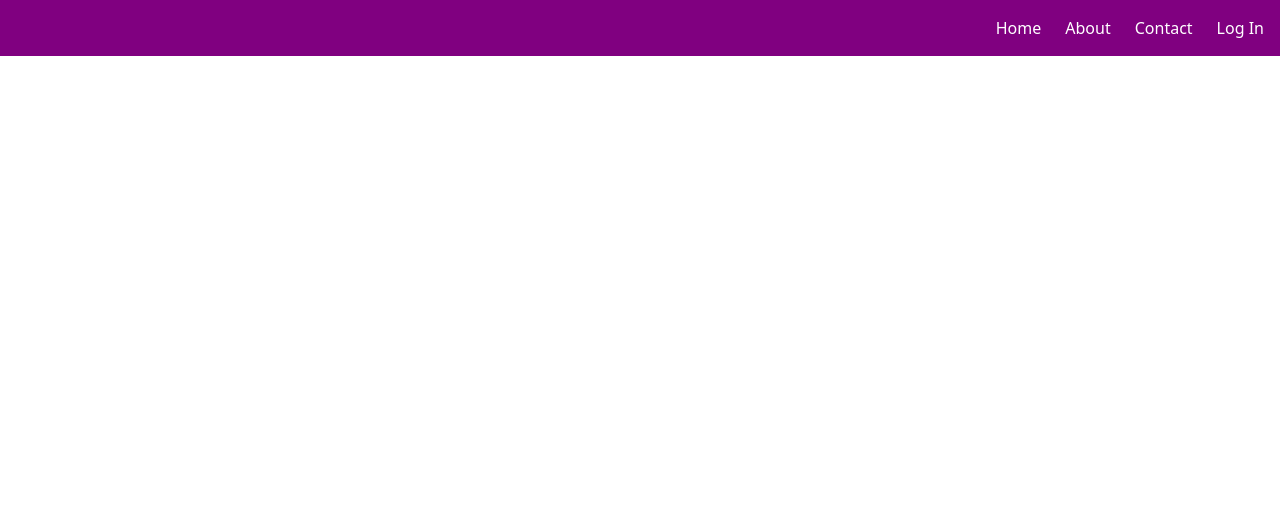
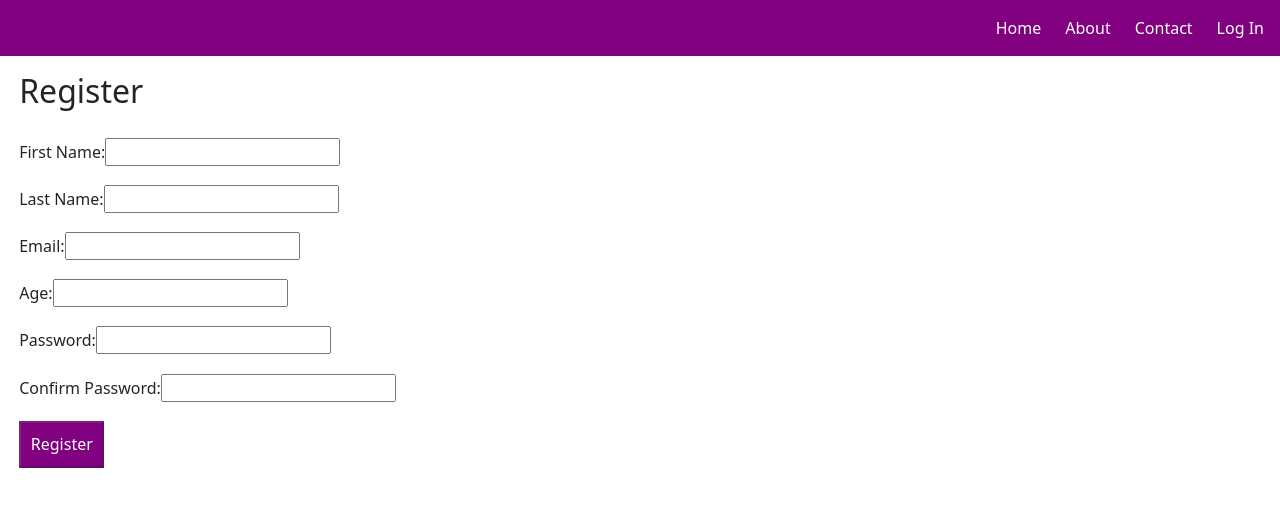
Before and after one commit to ythecoder/AngularDemo, an Angular app: page /register in a window 1280 px wide. Before the commit this address led to /. Shown: the top 506 px of the page. Built offline with nearby package versions, Linux system fonts and the light colour scheme.

Commit message:
register component

```diff
--- a/src/app/app.routes.ts
+++ b/src/app/app.routes.ts
@@ -2,9 +2,11 @@ import { Routes } from '@angular/router';
 import { HomeComponent } from './home/home.component';
 import { AboutComponent } from './about/about.component';
 import { ContactComponent } from './contact/contact.component';
+import { RegisterComponent } from './register/register.component';
 
 export const routes: Routes = [
   { path: '', component: HomeComponent },
   { path: 'about', component: AboutComponent },
   { path: 'contact', component: ContactComponent },
+  { path: 'register', component: RegisterComponent },
 ];
--- a/src/app/contact/contact.component.html
+++ b/src/app/contact/contact.component.html
@@ -24,43 +24,110 @@
   <!-- Template driven form -->
   <p>Template Driven Form</p>
   <form #singUpForm="ngForm" (ngSubmit)="onSubmit(singUpForm)">
+    <!-- First Name -->
     <div>
       <label for="firstname">First Name</label>
-      <input type="text" name="firstname" ngModel />
+      <input type="text" name="firstname" ngModel required minlength="3" />
+      <div
+        *ngIf="
+          singUpForm.controls['firstname']?.invalid &&
+          singUpForm.controls['firstname']?.touched
+        "
+      >
+        <span *ngIf="singUpForm.controls['firstname']?.errors?.['required']"
+          >First Name is required.</span
+        >
+        <span *ngIf="singUpForm.controls['firstname']?.errors?.['minlength']"
+          >First Name must be at least 3 characters long.</span
+        >
+      </div>
     </div>
 
+    <!-- Last Name -->
     <div>
       <label for="lastname">Last Name</label>
-      <input type="text" name="lastname" ngModel />
+      <input type="text" name="lastname" ngModel required minlength="3" />
+      <div
+        *ngIf="
+          singUpForm.controls['lastname']?.invalid &&
+          singUpForm.controls['lastname']?.touched
+        "
+      >
+        <span *ngIf="singUpForm.controls['lastname']?.errors?.['required']"
+          >Last Name is required.</span
+        >
+        <span *ngIf="singUpForm.controls['lastname']?.errors?.['minlength']"
+          >Last Name must be at least 3 characters long.</span
+        >
+      </div>
     </div>
 
+    <!-- Email -->
     <div>
-      <label for="email">Email </label>
-      <input type="text" id="email" name="email" ngModel />
+      <label for="email">Email</label>
+      <input type="email" id="email" name="email" ngModel required email />
+      <div
+        *ngIf="
+          singUpForm.controls['email']?.invalid &&
+          singUpForm.controls['email']?.touched
+        "
+      >
+        <span *ngIf="singUpForm.controls['email']?.errors?.['required']"
+          >Email is required.</span
+        >
+        <span *ngIf="singUpForm.controls['email']?.errors?.['email']"
+          >Please enter a valid email.</span
+        >
+      </div>
     </div>
 
+    <!-- Gender -->
     <div>
-      <label for="gender">Geneder</label>
-      <input type="radio" value="male" name="gender" ngModel /> Male
-      <input type="radio" value="female" name="gender" ngModel /> Female
+      <label for="gender">Gender</label>
+      <input type="radio" value="male" name="gender" ngModel required /> Male
+      <input type="radio" value="female" name="gender" ngModel required />
+      Female
+      <div
+        *ngIf="
+          singUpForm.controls['gender']?.invalid &&
+          singUpForm.controls['gender']?.touched
+        "
+      >
+        <span *ngIf="singUpForm.controls['gender']?.errors?.['required']"
+          >Gender is required.</span
+        >
+      </div>
     </div>
 
+    <!-- Married -->
     <div>
       <label for="isMarried">Married</label>
-      <input type="checkbox" name="isMarried" ngModel />
+      <input type="checkbox" name="isMarried" ngModel [ngModel]="false" />
     </div>
 
+    <!-- Country -->
     <div>
-      Country
-      <select name="country" ngModel>
+      <label for="country">Country</label>
+      <select name="country" ngModel required>
         <option [ngValue]="c.id" *ngFor="let c of countryList">
           {{ c.name }}
         </option>
       </select>
+      <div
+        *ngIf="
+          singUpForm.controls['country']?.invalid &&
+          singUpForm.controls['country']?.touched
+        "
+      >
+        <span *ngIf="singUpForm.controls['country']?.errors?.['required']"
+          >Country is required.</span
+        >
+      </div>
     </div>
 
+    <!-- Submit Button -->
     <div>
-      <button type="submit">Submit</button>
+      <button type="submit" [disabled]="singUpForm.invalid">Submit</button>
     </div>
   </form>
 </main>
--- a/src/app/contact/contact.component.ts
+++ b/src/app/contact/contact.component.ts
@@ -72,5 +72,6 @@ export class ContactComponent {
 
   onSubmit(contactForm: any) {
     console.log(contactForm.value);
+    alert('Form submitted successfully');
   }
 }
--- /dev/null
+++ b/src/app/register/register.component.css
@@ -0,0 +1,16 @@
+h2 {
+    margin-left: 1.2rem;
+}
+.register-form{
+    display:flex;
+    flex-direction: column;
+    gap:1.2rem;
+    padding: 1.2rem;;
+}
+
+.register-btn{
+    color:#fff;
+    background-color: purple;
+    margin-right:auto;
+    padding: 0.6rem;
+}
--- /dev/null
+++ b/src/app/register/register.component.html
@@ -0,0 +1,120 @@
+<h2>Register</h2>
+
+<form [formGroup]="profileForm" (ngSubmit)="submitForm()" class="register-form">
+  <!-- First Name -->
+  <div>
+    <label>First Name:</label>
+    <input type="text" formControlName="firstName" />
+    <div
+      *ngIf="
+        profileForm.controls['firstName'].invalid &&
+        profileForm.controls['firstName'].touched
+      "
+    >
+      <span *ngIf="profileForm.controls['firstName'].errors?.['required']"
+        >First Name is required.</span
+      >
+      <span *ngIf="profileForm.controls['firstName'].errors?.['minlength']"
+        >First Name must be at least 2 characters.</span
+      >
+    </div>
+  </div>
+
+  <!-- Last Name -->
+  <div>
+    <label>Last Name:</label>
+    <input type="text" formControlName="lastName" />
+    <div
+      *ngIf="
+        profileForm.controls['lastName'].invalid &&
+        profileForm.controls['lastName'].touched
+      "
+    >
+      <span *ngIf="profileForm.controls['lastName'].errors?.['required']"
+        >Last Name is required.</span
+      >
+    </div>
+  </div>
+
+  <!-- Email -->
+  <div>
+    <label>Email:</label>
+    <input type="email" formControlName="email" />
+    <div
+      *ngIf="
+        profileForm.controls['email'].invalid &&
+        profileForm.controls['email'].touched
+      "
+    >
+      <span *ngIf="profileForm.controls['email'].errors?.['required']"
+        >Email is required.</span
+      >
+      <span *ngIf="profileForm.controls['email'].errors?.['email']"
+        >Please enter a valid email.</span
+      >
+    </div>
+  </div>
+
+  <!-- Age -->
+  <div>
+    <label>Age:</label>
+    <input type="number" formControlName="age" />
+    <div
+      *ngIf="
+        profileForm.controls['age'].invalid &&
+        profileForm.controls['age'].touched
+      "
+    >
+      <span *ngIf="profileForm.controls['age'].errors?.['required']"
+        >Age is required.</span
+      >
+      <span *ngIf="profileForm.controls['age'].errors?.['min']"
+        >Age must be at least 18 years old.</span
+      >
+    </div>
+  </div>
+
+  <!-- Password -->
+  <div>
+    <label>Password:</label>
+    <input type="password" formControlName="password" />
+    <div
+      *ngIf="
+        profileForm.controls['password'].invalid &&
+        profileForm.controls['password'].touched
+      "
+    >
+      <span *ngIf="profileForm.controls['password'].errors?.['required']"
+        >Password is required.</span
+      >
+      <span *ngIf="profileForm.controls['password'].errors?.['minlength']"
+        >Password must be at least 6 characters.</span
+      >
+    </div>
+  </div>
+
+  <!-- Confirm Password -->
+  <div>
+    <label>Confirm Password:</label>
+    <input type="password" formControlName="confirmPassword" />
+    <div
+      *ngIf="
+        profileForm.controls['confirmPassword'].invalid &&
+        profileForm.controls['confirmPassword'].touched
+      "
+    >
+      <span *ngIf="profileForm.controls['confirmPassword'].errors?.['required']"
+        >Confirm Password is required.</span
+      >
+    </div>
+    <!-- Password Mismatch Error -->
+    <div *ngIf="profileForm.errors?.['mismatch']">
+      <span style="color: red">Passwords do not match.</span>
+    </div>
+  </div>
+
+  <!-- Submit Button -->
+  <button type="submit" [disabled]="profileForm.invalid" class="register-btn">
+    Register
+  </button>
+</form>
--- /dev/null
+++ b/src/app/register/register.component.ts
@@ -0,0 +1,51 @@
+import { CommonModule } from '@angular/common';
+import { Component } from '@angular/core';
+import {
+  AbstractControl,
+  FormBuilder,
+  FormControl,
+  FormGroup,
+  ReactiveFormsModule,
+  ValidationErrors,
+  Validators,
+} from '@angular/forms';
+
+@Component({
+  selector: 'app-register',
+  imports: [CommonModule, ReactiveFormsModule],
+  templateUrl: './register.component.html',
+  styleUrl: './register.component.css',
+})
+export class RegisterComponent {
+  profileForm = new FormGroup(
+    {
+      firstName: new FormControl('', [
+        Validators.required,
+        Validators.minLength(2),
+      ]),
+      lastName: new FormControl('', [Validators.required]),
+      email: new FormControl('', [Validators.required, Validators.email]),
+      age: new FormControl('', [Validators.required, Validators.min(18)]),
+      password: new FormControl('', [
+        Validators.required,
+        Validators.minLength(6),
+      ]),
+      confirmPassword: new FormControl('', [Validators.required]),
+    },
+    { validators: this.passwordMatchValidator }
+  );
+
+  // Custom Validator to check if password and confirm password match
+  passwordMatchValidator(form: AbstractControl): ValidationErrors | null {
+    const password = form.get('password')?.value;
+    const confirmPassword = form.get('confirmPassword')?.value;
+    return password === confirmPassword ? null : { mismatch: true };
+  }
+
+  submitForm() {
+    if (this.profileForm.valid) {
+      console.log('Profile Data:', this.profileForm.value);
+      alert('Congratulations Account Created Successfully!');
+    }
+  }
+}
```
Also changed, not shown: 1 other file (tests, documents, lock files or other folders).
